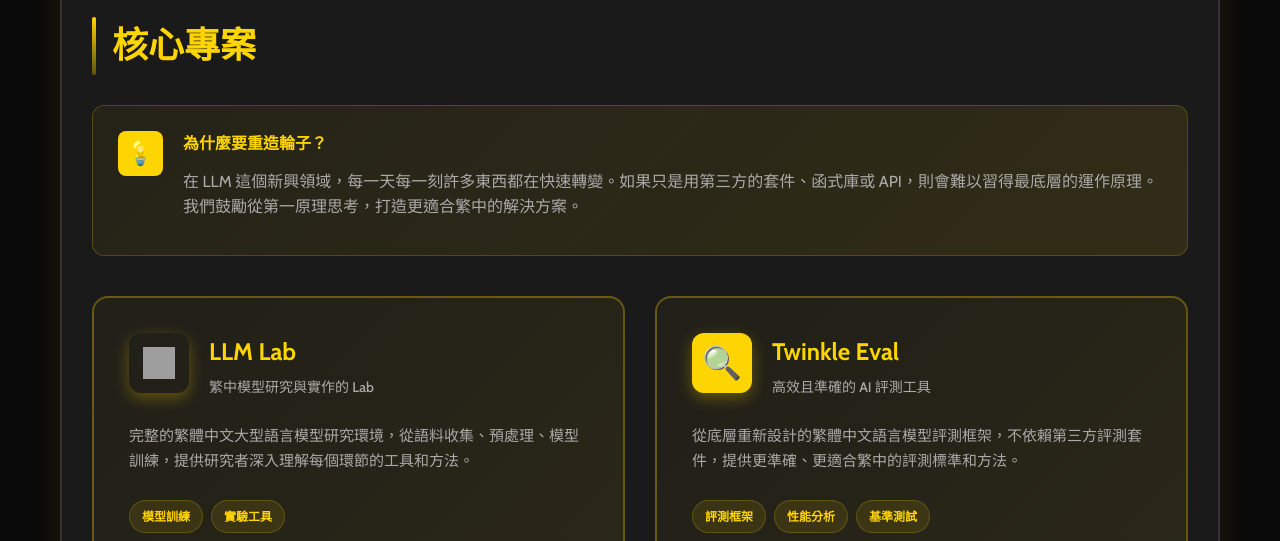
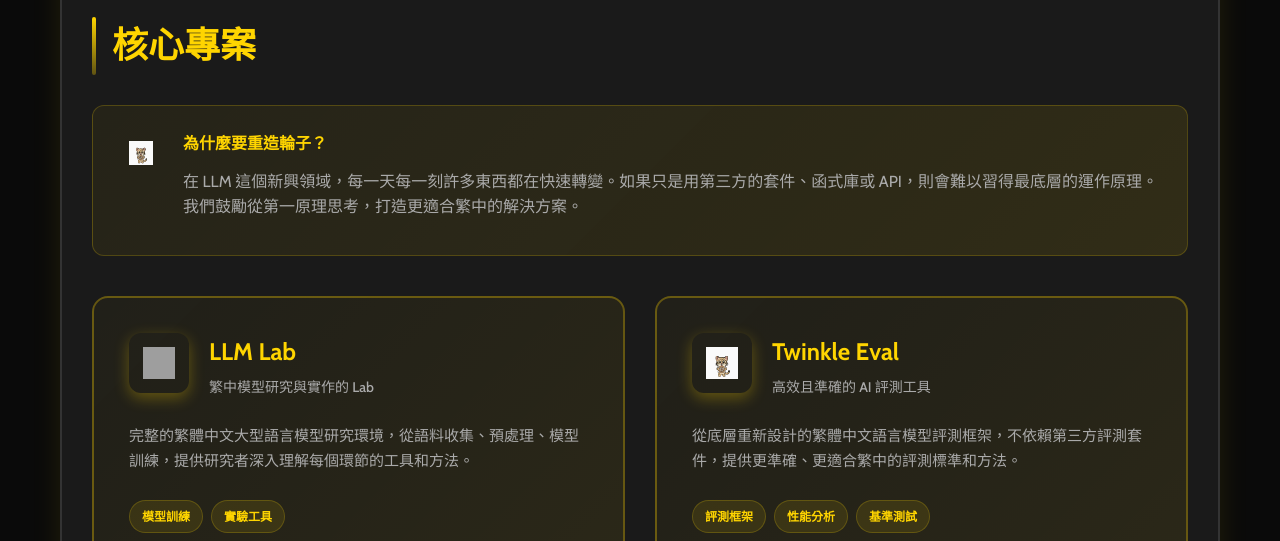
Before and after one commit to thliang01/unofficial-ai-twinkle-website, a plain HTML site: page index.html in a window 1280 px wide. Shown: the part 3120-3661 px from the top of the page. Drawn offline with nearby package versions, Linux system fonts and the light colour scheme; grey boxes are pictures that could not be loaded.

Commit message:
feat: add wheel

```diff
--- a/index.html
+++ b/index.html
@@ -1332,7 +1332,7 @@
                         <h2>核心專案</h2>
 
                         <div class="philosophy-note">
-                            <div class="note-icon">💡</div>
+                            <div class="note-icon" style="background: transparent;"><img src="assets/The_wheel.svg" alt="Why reinvent the wheel" style="width: 24px; height: 24px;"></div>
                             <div class="note-content">
                                 <p><strong>為什麼要重造輪子？</strong></p>
                                 <p>在 LLM 這個新興領域，每一天每一刻許多東西都在快速轉變。如果只是用第三方的套件、函式庫或 API，則會難以習得最底層的運作原理。我們鼓勵從第一原理思考，打造更適合繁中的解決方案。</p>
@@ -1367,7 +1367,7 @@
 
                             <div class="project-card featured">
                                 <div class="project-header">
-                                    <div class="project-icon">🔍</div>
+                                    <div class="project-icon" style="background: transparent;"><img src="assets/The_wheel.svg" alt="Twinkle Eval" style="width: 32px; height: 32px;"></div>
                                     <div class="project-title">
                                         <h3>Twinkle Eval</h3>
                                         <p class="project-subtitle">高效且準確的 AI 評測工具</p>
@@ -1398,7 +1398,7 @@
                         <h2>Core Projects</h2>
 
                         <div class="philosophy-note">
-                            <div class="note-icon">💡</div>
+                            <div class="note-icon" style="background: transparent;"><img src="assets/The_wheel.svg" alt="Why reinvent the wheel" style="width: 24px; height: 24px;"></div>
                             <div class="note-content">
                                 <p><strong>Why reinvent the wheel?</strong></p>
                                 <p>In the emerging field of LLM, many things are changing rapidly every day and every moment. If we only use third-party packages, libraries, or APIs, it will be difficult to learn the underlying principles. We encourage thinking from first principles and building solutions that are more suitable for Traditional Chinese.</p>
@@ -1433,7 +1433,7 @@
 
                             <div class="project-card featured">
                                 <div class="project-header">
-                                    <div class="project-icon">🔍</div>
+                                    <div class="project-icon" style="background: transparent;"><img src="assets/The_wheel.svg" alt="Twinkle Eval" style="width: 32px; height: 32px;"></div>
                                     <div class="project-title">
                                         <h3>Twinkle Eval</h3>
                                         <p class="project-subtitle">Efficient & Accurate AI Evaluation Tool</p>
```
Also changed, not shown: assets/The_wheel.svg (added).
